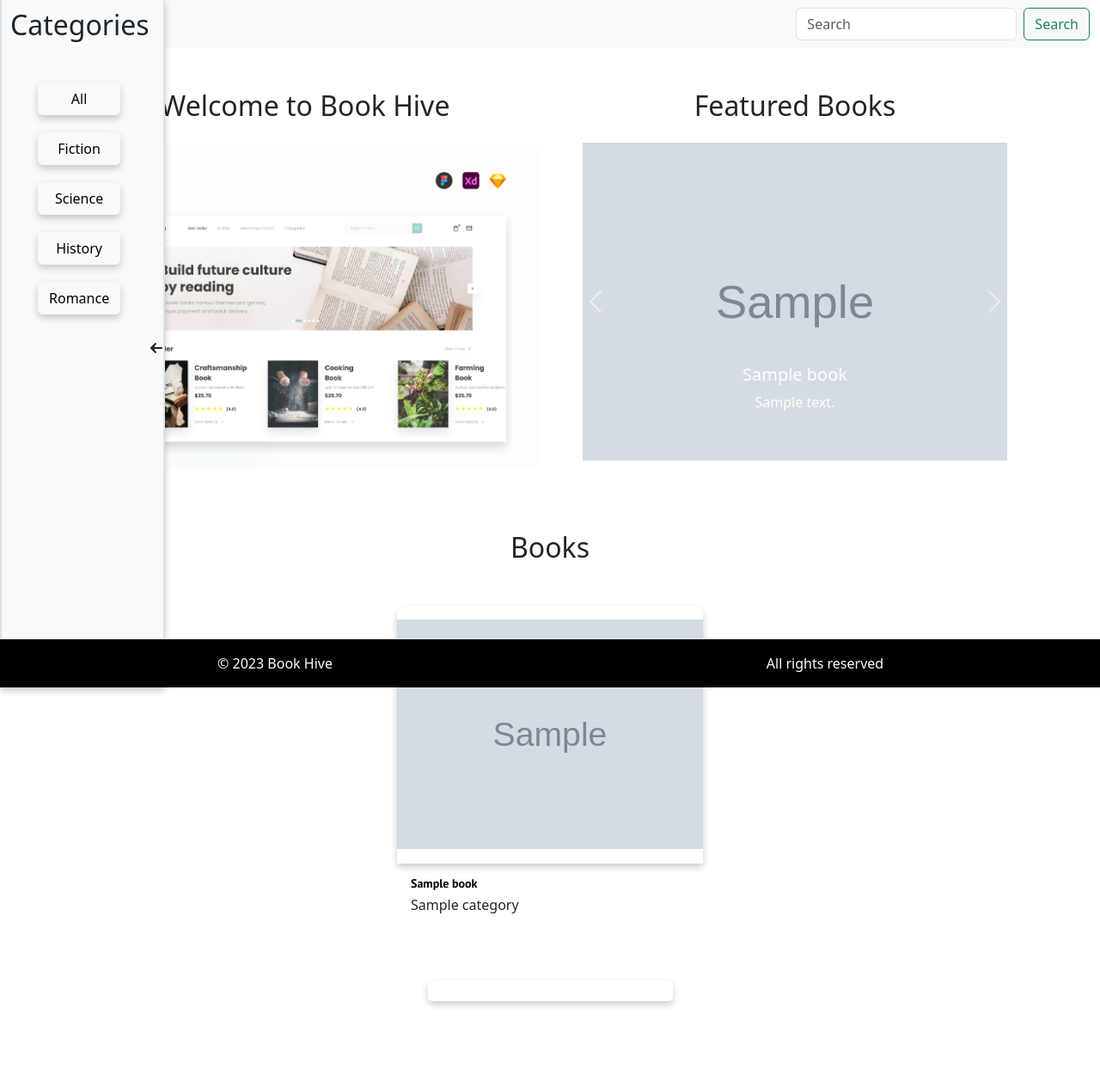
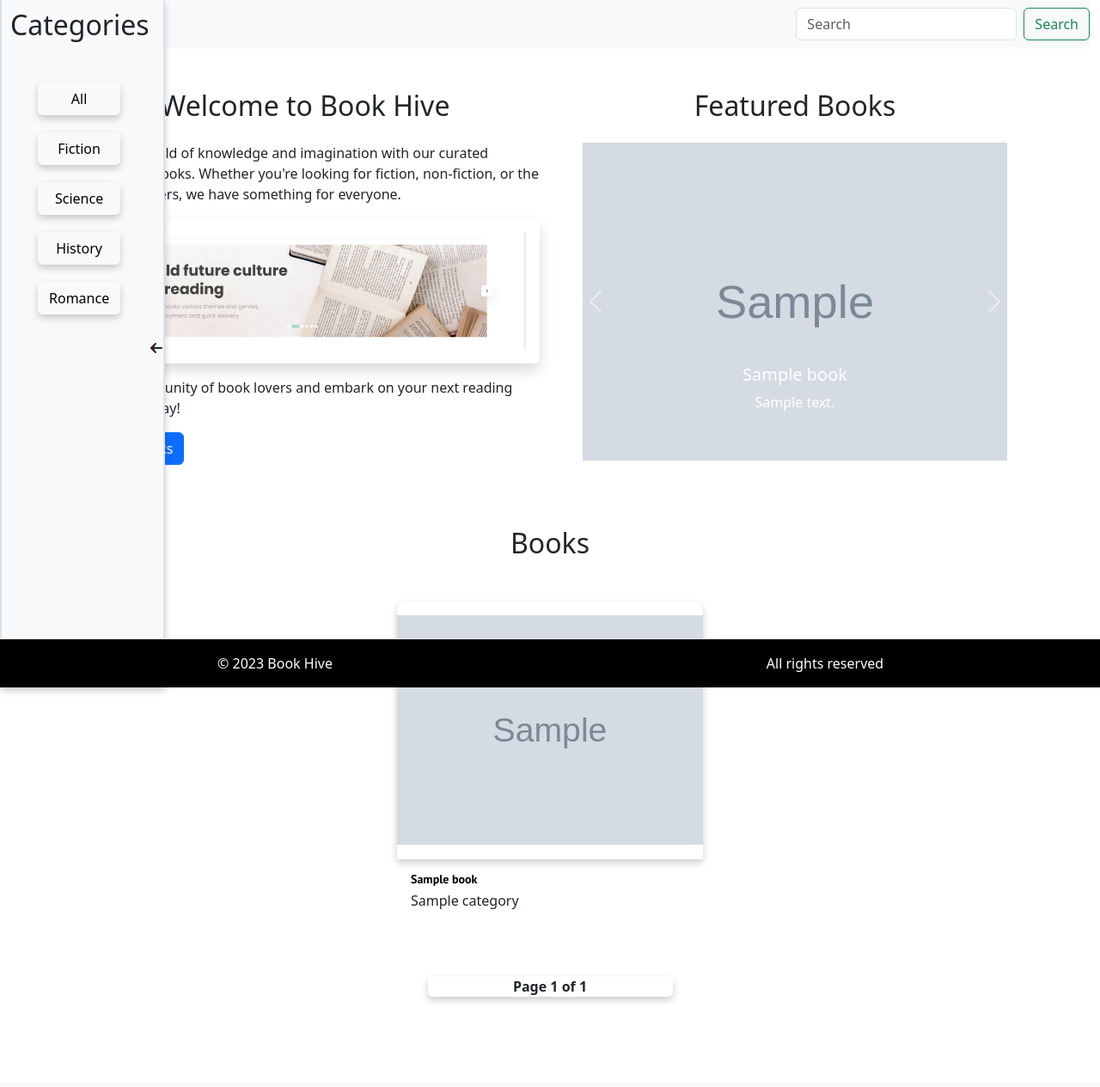
Before and after one commit to enocol/BookHive, a Django app: template bookstore/templates/bookstore/index.html in a window 1280 px wide. Shown: the whole page at 86% size. After the commit the page ends 1166 px from the top, so only its background shows below. Run offline with Django 3.2, Linux system fonts and the light colour scheme; the template is opened without the code that fills it: most values are stand-ins (such as "Sample title", 1, 10 or a date in 2020); grey boxes marked "Sample" are stand-in pictures; some web fonts are replaced.

Commit message:
Improve on the landing page introduction section

```diff
--- a/bookstore/templates/bookstore/index.html
+++ b/bookstore/templates/bookstore/index.html
@@ -2,20 +2,26 @@
 <!-- Hero Section -->
 <div class="container">
   <div class="row">
-    <div class="col-md-6 text-center my-4">
+    <div class="col-md-6 my-4">
       <h2 class="text-center my-4">Welcome to Book Hive</h2>
+      <p class="">
+        Discover a world of knowledge and imagination with our curated
+        collection of books. Whether you're looking for fiction, non-fiction, or
+        the latest bestsellers, we have something for everyone.
+      </p>
+
       <img
         src="{% static 'images/hero.jpg' %}"
-        alt="hero"
-        class="img-fluid"
-        style="
-          width: 100%;
-          height: 380px;
-          object-fit: cover;
-          border-radius: 10px;
-        "
+        class="img-fluid rounded-start shadow p-3 bg-body rounded"
+        alt="Hero Image"
       />
+      <p class="mt-3">
+        Join our community of book lovers and embark on your next reading
+        adventure today!
+      </p>
+      <a href="#books" class="btn btn-primary">Explore Books</a>
     </div>
+
     <div class="col-md-6 text-center my-4">
       <h2 class="text-center my-4">Featured Books</h2>
       <div
--- a/static/css/styles.css
+++ b/static/css/styles.css
@@ -155,7 +155,6 @@ footer {
 }
 
 .dark-background {
-  color: #ffffff;
   box-shadow: 0 4px 8px rgba(0, 0, 0, 0.2);
 }
 
--- a/templates/base.html
+++ b/templates/base.html
@@ -29,13 +29,19 @@
   <body>
     <header class="container-fluid">
       <nav class="navbar bg-body-tertiary">
-        <a class="navbar-brand margin-left-20 nav-heading">BookStore</a>
+        <a
+          href="{% url 'index' %}"
+          class="navbar-brand margin-left-20 nav-heading"
+          >BookStore</a
+        >
         <form class="d-flex" role="search">
           <input
             class="form-control me-2"
             type="search"
             placeholder="Search"
             aria-label="Search"
+            name="search"
+            value="{{ request.GET.search|default:'' }}"
           />
           <button class="btn btn-outline-success" type="submit">Search</button>
         </form>
```
Also changed, not shown: bookstore/views.py (+10 -1 lines), static/images/book2.png (deleted), static/images/book4.png (deleted), static/images/hero.jpg.
